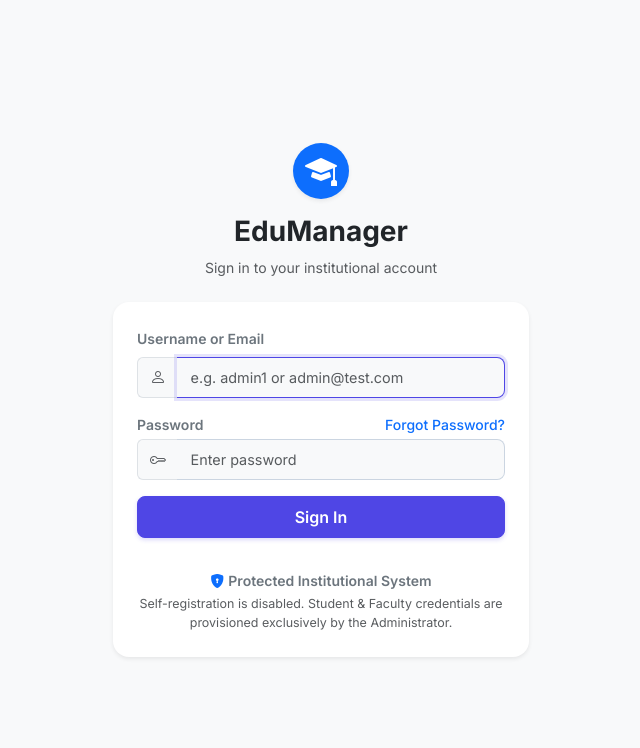
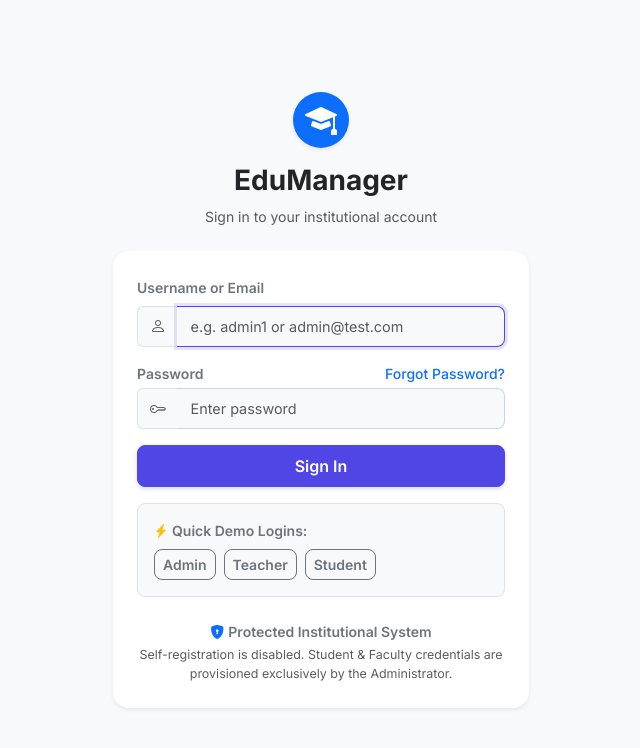
Before and after one commit to vyankateshwarpund/Student_Management_System, a Django app: page /login/ in a window 1280 px wide. Shown: the top 748 px of the page, without its empty margins (319-959 px from the left). Run offline with Django 5.2, Linux system fonts and the light colour scheme; parts of the project's set-up code (start-up, migrations or seed data) failed here and were passed over.

Commit message:
Add quick demo login buttons to login page

```diff
--- a/templates/auth/login.html
+++ b/templates/auth/login.html
@@ -51,6 +51,18 @@
                     <span>Sign In</span>
                 </button>
             </form>
+
+            <!-- Quick Demo Credentials Box -->
+            <div class="p-3 bg-light rounded-3 border small mb-2">
+                <div class="fw-semibold text-secondary mb-2 d-flex align-items-center gap-1">
+                    <i class="bi bi-lightning-charge-fill text-warning"></i> Quick Demo Logins:
+                </div>
+                <div class="d-flex flex-wrap gap-2">
+                    <button type="button" class="btn btn-sm btn-outline-secondary py-1 px-2 demo-btn" data-user="admin1" data-pass="TestPass123!">Admin</button>
+                    <button type="button" class="btn btn-sm btn-outline-secondary py-1 px-2 demo-btn" data-user="teacher1" data-pass="TeacherPass123!">Teacher</button>
+                    <button type="button" class="btn btn-sm btn-outline-secondary py-1 px-2 demo-btn" data-user="student1" data-pass="TestPass123!">Student</button>
+                </div>
+            </div>
 
             <div class="text-center mt-3 text-muted small">
                 <div class="d-inline-flex align-items-center gap-1 text-secondary fw-semibold">
@@ -115,6 +127,15 @@
     <script src="/static/js/api.js"></script>
     <script>
         document.addEventListener('DOMContentLoaded', () => {
+            // Fill demo credentials on button click
+            document.querySelectorAll('.demo-btn').forEach(btn => {
+                btn.addEventListener('click', (e) => {
+                    e.preventDefault();
+                    document.getElementById('username').value = btn.dataset.user;
+                    document.getElementById('password').value = btn.dataset.pass;
+                });
+            });
+
             // Handle Login Form Submission
             const form = document.getElementById('loginForm');
             const submitBtn = document.getElementById('submitBtn');
```
